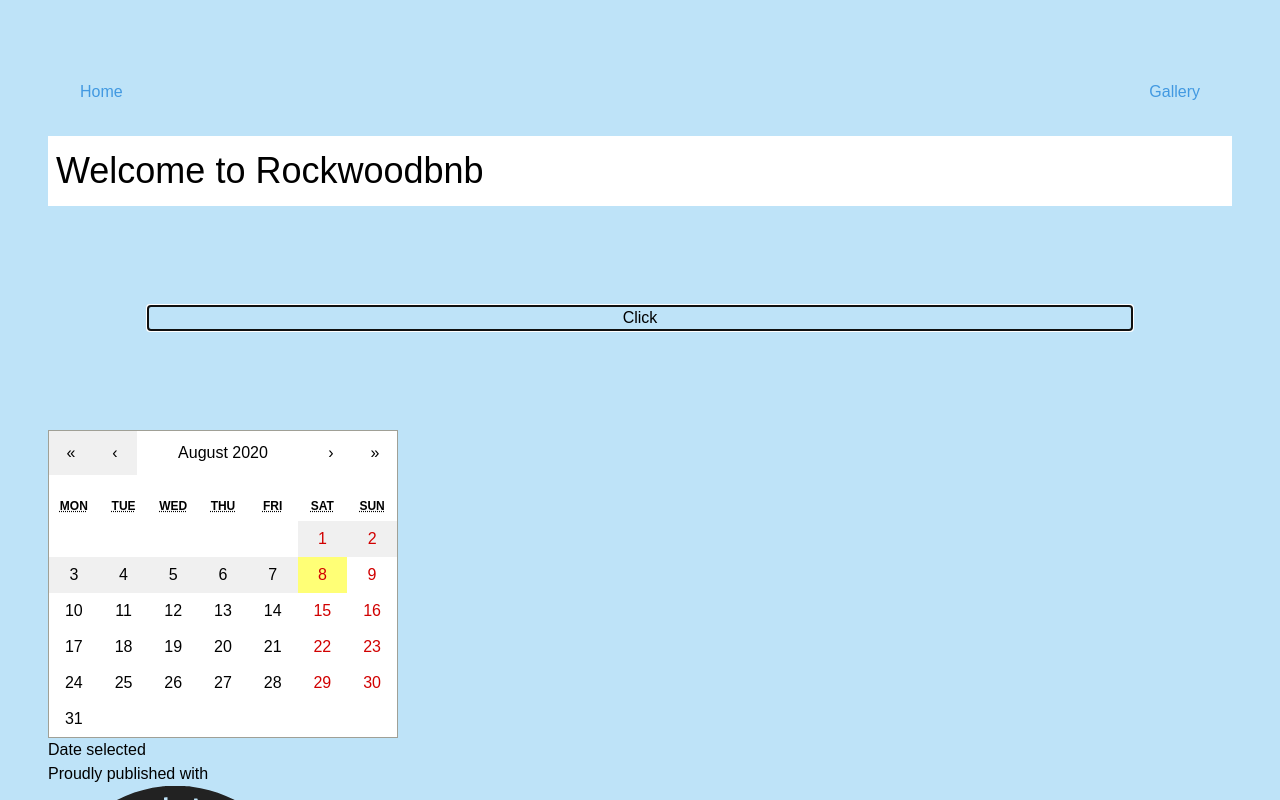
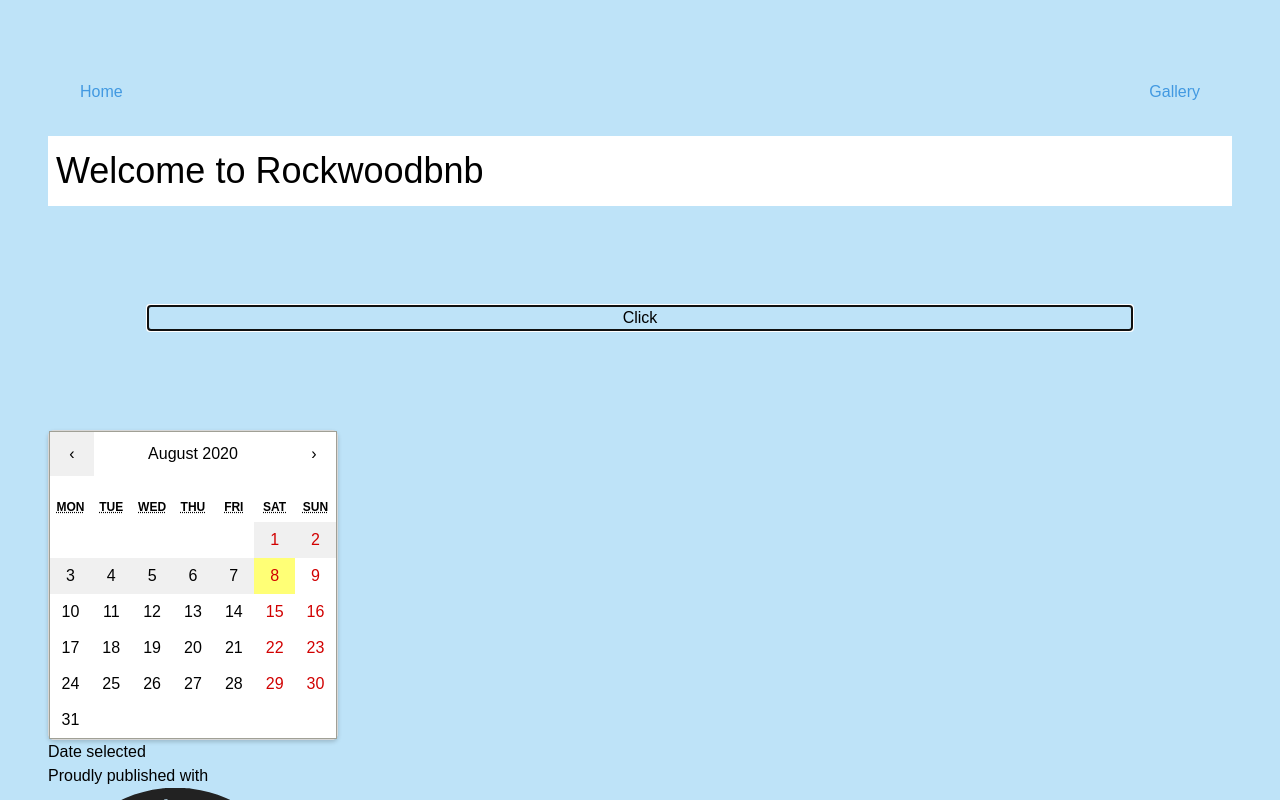
Before and after one commit to yohanelly95/RockwoodBNB, a Next.js app: page / in a window 1280 px wide. Both pictures are taken after a click on the button "Click". Shown: the top 800 px of the page. Built offline with nearby package versions, Linux system fonts and the light colour scheme.

Commit message:
Popover functionality

```diff
--- a/components/calendar.js
+++ b/components/calendar.js
@@ -2,10 +2,10 @@ import { useState, useEffect, useRef } from 'react';
 import Calendar from 'react-calendar';
 import moment from 'moment';
 
-
 const CalendarComponent = (props) => {
 
     const [fromDate, setFromDate] = useState('');
+
 
     useEffect(() => {
         const { getCalendarDate } = props;
@@ -14,17 +14,17 @@ const CalendarComponent = (props) => {
     }, [fromDate]);
 
 
-    // const showSelectedFromDate = fromDate === '' ? "" : moment(fromDate).format('DD/MM/YYYY');
-    // const { getCalendarDate } = props;
+
     return(
         <React.Fragment>
             <Calendar
                 onChange={setFromDate}
                 value={fromDate}
                 minDate={new Date()}
-                // onClickDay={() => getCalendarDate(showSelectedFromDate)}
                 showNeighboringMonth={false}
                 maxDetail="month"
+                next2Label={null}
+                prev2Label={null}
             />
         </React.Fragment>
     )
--- /dev/null
+++ b/components/common/Popover.js
@@ -0,0 +1,63 @@
+import React, { useEffect, useRef } from 'react';
+
+
+/* USAGE:
+    <PopOver
+        popoverSrcClassNames=ARRAY,
+        className='string'
+        isPopoverOpen=boolean
+        togglePopOver=callBack function
+    >
+        {popoverContent}
+    <PopOver/>
+
+    popoverSrcClassNames: Array that contains classNames of the elements that trigger the popover.
+    className: className of the popover
+    isPopoverOpen: flag to determine whether to display or hide popover.
+    togglePopOver: callBack function that toggles isPopoverOpen flag.
+    popoverContent is the contents of PopOver.
+
+    NOTE: PopOver's position is "absolute" by default. It's parent's position should be set to "relative".
+}*/
+
+const PopOver = (props) => {
+    const popoverRef = useRef();
+
+    useEffect(() => {
+        document.body.addEventListener('click', clickListener, true);
+        return () => {document.body.removeEventListener('click', clickListener, true);}
+    }, [props.isPopoverOpen]);
+
+    const clickListener = (event) => {
+        let { togglePopOver, popoverSrcClassNames = [] } = props;
+        const currentDropRef = popoverRef.current;
+        let isSourceParent = false;
+        const targetClassArray = event.target.className.split(' ');
+        targetClassArray.forEach((targetClass) => {
+            if(popoverSrcClassNames.includes(targetClass)) {
+                isSourceParent = true;
+                return ;
+            }
+        });
+        const isSourcePopover = currentDropRef && currentDropRef.contains && currentDropRef.contains(event.target);
+        // if clicked source is parent or the popover-content, do not toggle dropdown.
+        if(!currentDropRef || isSourceParent || isSourcePopover) {
+            return;
+        }
+        togglePopOver(event);
+    };
+
+    const { isPopoverOpen = false, className = '' } = props;
+
+    return (
+        <React.Fragment>
+            {isPopoverOpen &&
+                <div className={className + ' popover'} ref={popoverRef}>
+                    {props.children}
+                </div>
+            }
+        </React.Fragment>
+    );
+};
+
+export default PopOver;
--- a/pages/index.js
+++ b/pages/index.js
@@ -1,15 +1,22 @@
 import { useState, useEffect, useRef } from 'react';
 import { DefaultLayout } from '../components';
 import CalendarComponent from '../components/calendar';
+import Popover from '../components/common/Popover';
+
 
 export default function IndexPage() {
 
   const [openCalendar, setOpenCalendar] = useState(false);
   const [showSelectedFromDate, setShowSelectedFromDate] = useState('');
+  const [isPopoverOpen, setIsPopoverOpen] = useState(false);
 
   const toggleCalendar = () => {
     setOpenCalendar((openCalendar) => !openCalendar);
   }
+
+  const togglePopOver = (event) => {
+    setIsPopoverOpen((isPopoverOpen) => !isPopoverOpen);
+};
 
   const getCalendarDate = (value) => {
     console.log(value);
@@ -19,14 +26,21 @@ export default function IndexPage() {
 
   return (
       <DefaultLayout>
-        <div className=" container mx-auto flex lg:flex-col">
+        <div className="container mx-auto flex lg:flex-col">
           <h1 className="p-2 bg-white md:flex-shrink-0">Welcome to Rockwoodbnb</h1>
-          <button onClick={toggleCalendar} style={{margin: '100px'}}>Click</button>
+          <button className="from-date-btn" onClick={togglePopOver} style={{margin: '100px'}}>Click</button>
           {
-            openCalendar &&
-            <CalendarComponent
-            getCalendarDate={getCalendarDate}
-            />
+            isPopoverOpen &&
+            <Popover
+              popoverSrcClassNames={['from-date-btn']}
+              className="date-dropdown"
+              togglePopOver={togglePopOver}
+              isPopoverOpen={isPopoverOpen}
+            >
+              <CalendarComponent
+              getCalendarDate={getCalendarDate}
+              />
+            </Popover>
           }
           Date selected <span>{showSelectedFromDate}</span>
         </div>
--- a/styles/index.css
+++ b/styles/index.css
@@ -6,3 +6,13 @@
 @import "tailwindcss/components";
 
 @import "tailwindcss/utilities";
+
+.date-dropdown{
+    background-color: #FFFFFF;
+    border: 1px solid #D7D7D7;
+    border-radius: 6px;
+    box-shadow: 0 2px 4px 0 rgba(0,0,0,0.18);
+    width: 290px;
+    left: 24px;
+    z-index: 100;
+}
```
